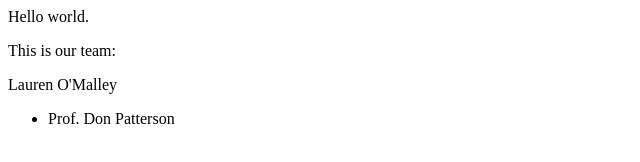
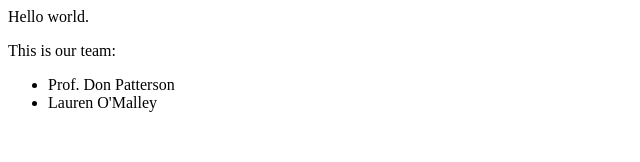
Before and after one commit to kg6zvp/tenthousand, a plain HTML site: page html/index.html in a window 1280 px wide. Shown: the whole page, without its empty margins (0-640 px from the left). Drawn offline with Linux system fonts and the light colour scheme.

Commit message:
Lauren Edited
I listed my name correctly this time

```diff
--- a/html/index.html
+++ b/html/index.html
@@ -2,9 +2,9 @@
   <body>
     <p> Hello world.  </p>
     <p> This is our team: </p>
-    <p> Lauren O'Malley </p>
     <ul>
       <li> Prof. Don Patterson </li>
+      <li> Lauren O'Malley </li>
     </ul>
   </body>
 </html>
```
